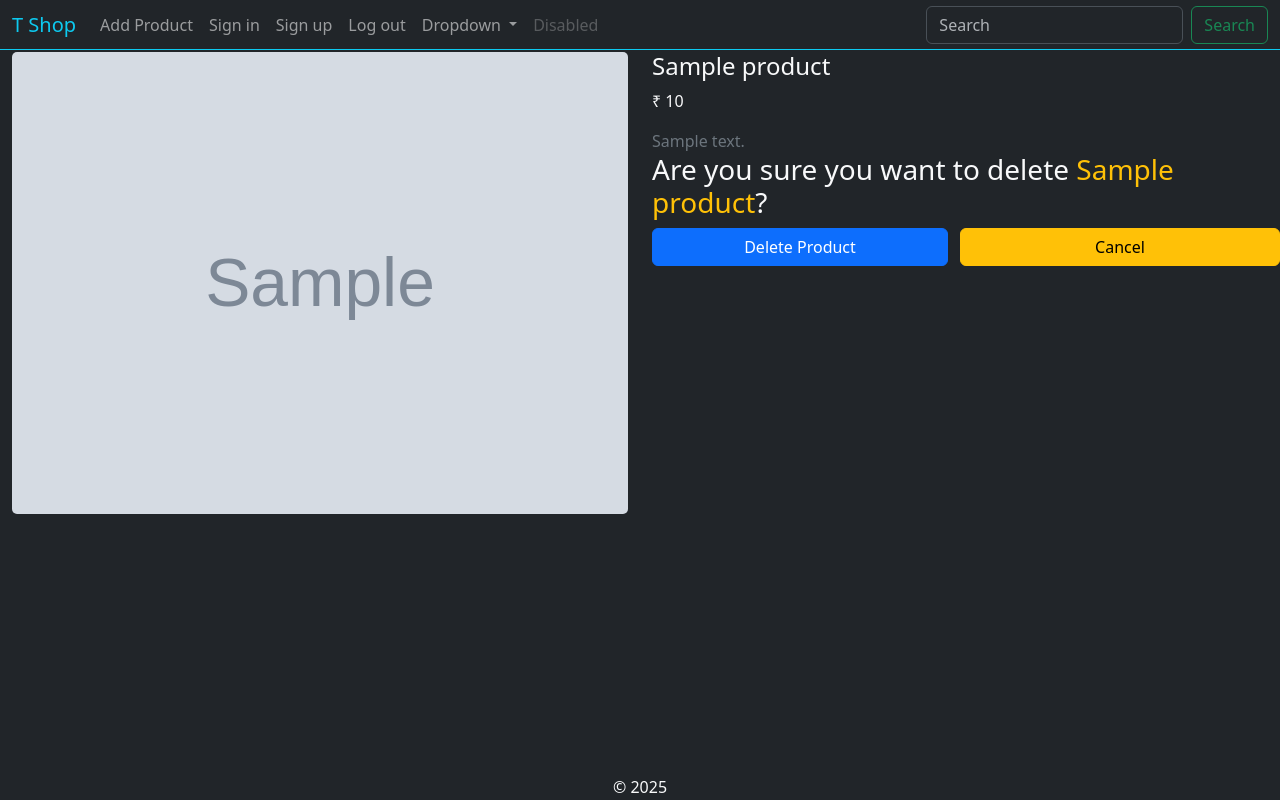
After one commit to ananthakrishnanpta/b421-shop, a Django app: page /product/del/1 in a window 1280 px wide. The commit adds this page. Run offline with Django 5.2, Linux system fonts and the light colour scheme; tables that the repository leaves empty hold one stand-in row (values such as "Sample post"); grey boxes marked "Sample" are stand-in pictures.

Commit message:
added CRUD operation views, updated urls and added templates

```diff
--- a/tshop/mainapp/models.py
+++ b/tshop/mainapp/models.py
@@ -26,7 +26,7 @@ class Product(models.Model):
                                                     # in the `MEDIA_URL`.
                                                     # The File path of the stored image will be stored in this column
                                                     # as VARCHAR in the db.
-
+    desc = models.TextField(max_length=500, null = True)
     # overriding the __str__ method
 
     def __str__(self):
--- a/tshop/mainapp/templates/base.html
+++ b/tshop/mainapp/templates/base.html
@@ -13,9 +13,9 @@
     <!-- custom css -->
      <link rel="stylesheet" href="{% static 'css/style.css' %}">
   </head>
-  <body>
+  <body class="bg-dark text-light">
     <!-- base.html -->
-    <header class="position-fixed w-100 top-0">
+    <header class="position-fixed w-100 top-0 border-info border-bottom">
         {% include 'includes/header.html' %}
     </header>
 
--- /dev/null
+++ b/tshop/mainapp/templates/delete_product.html
@@ -0,0 +1,44 @@
+{% extends 'base.html' %}
+
+{% block title %}
+Delete Product : {{product.name}}
+{% endblock %}
+
+
+{% block content %}
+
+<div class="container-fluid">
+    <div class="row">
+        <div class="col">
+            <img src="{{product.image.url}}" alt="" class="w-100 round-edge ">
+        </div>
+
+        <div class="col">
+            <h4>
+                {{product.name}}
+            </h4>
+            <p>
+                &#8377; {{ product.price }}
+            </p>
+            {% if product.desc %}
+            <div class="text-secondary">
+                {{product.desc}}
+            </div>
+            {% endif %}
+            <div>
+                <h3>Are you sure you want to delete <span class="text-warning">{{product.name}}</span>?</h3>
+                <div class="row w-60">
+                    <form method="post" class="col-6">
+                    {% csrf_token %}
+                    <button type="submit" class="btn btn-primary w-100">Delete Product</button>
+                </form>
+                <a href="{% url 'prod_detail' product.id %}" class="btn btn-warning col-6">Cancel</a>
+
+                </div>
+
+
+            </div>
+
+        </div>
+    </div>
+    {% endblock %}
--- a/tshop/mainapp/templates/includes/components/productCard.html
+++ b/tshop/mainapp/templates/includes/components/productCard.html
@@ -10,7 +10,11 @@
 
     <div class="card-body">
         <div class="card-title">
-            <h5>{{ product.name }}</h5>
+            <h5>
+                <a href="{% url 'prod_detail' product.id %}">
+                {{ product.name }}
+                </a>
+            </h5>
         </div>
         <p class="card-text">
             &#8377; {{ product.price }}
--- a/tshop/mainapp/templates/includes/header.html
+++ b/tshop/mainapp/templates/includes/header.html
@@ -1,18 +1,29 @@
 <!-- header.html -->
 <nav class="navbar navbar-expand-lg bg-dark" data-bs-theme = 'dark'>
   <div class="container-fluid">
-    <a class="navbar-brand text-info" href="#">T Shop</a>
+    <a class="navbar-brand text-info" href="{% url 'homepage' %}">T Shop</a>
     <button class="navbar-toggler" type="button" data-bs-toggle="collapse" data-bs-target="#navbarSupportedContent" aria-controls="navbarSupportedContent" aria-expanded="false" aria-label="Toggle navigation">
       <span class="navbar-toggler-icon"></span>
     </button>
     <div class="collapse navbar-collapse" id="navbarSupportedContent">
       <ul class="navbar-nav me-auto mb-2 mb-lg-0">
+
         <li class="nav-item">
-          <a class="nav-link active" aria-current="page" href="#">Home</a>
+          <a class="nav-link" href="{% url 'add_prod' %}">Add Product</a>
+        </li>
+
+        <li class="nav-item">
+          <a class="nav-link" href="">Sign in</a>
         </li>
         <li class="nav-item">
-          <a class="nav-link" href="#">Link</a>
+          <a class="nav-link" href="">Sign up</a>
         </li>
+
+        <li class="nav-item">
+          <a class="nav-link" href="">Log out</a>
+        </li>
+
+
         <li class="nav-item dropdown">
           <a class="nav-link dropdown-toggle" href="#" role="button" data-bs-toggle="dropdown" aria-expanded="false">
             Dropdown
--- a/tshop/mainapp/urls.py
+++ b/tshop/mainapp/urls.py
@@ -3,5 +3,9 @@ from django.urls import path
 from . import views
 
 urlpatterns = [
-    path('', views.homeView)
+    path('', views.homeView, name =  'homepage'),
+    path('product/<int:pk>', views.ProductDetails.as_view(), name = 'prod_detail'),
+    path('product/add', views.AddProduct.as_view(), name = 'add_prod'),
+    path('product/edit/<int:pk>', views.EditProduct.as_view(), name = 'edit_prod'),
+    path('product/del/<int:pk>', views.DeleteProduct.as_view(), name = 'del_prod')
 ]
--- a/tshop/mainapp/views.py
+++ b/tshop/mainapp/views.py
@@ -1,4 +1,7 @@
 from django.shortcuts import render
+
+# Importing generic Class Based Views (CBV)
+from django.views.generic import CreateView, ListView, DetailView, UpdateView, DeleteView
 
 from .models import Product
 # Create your views here.
@@ -11,3 +14,27 @@ def homeView(request):
     }
     template = 'home.html'
     return render(request, template, context) # this renders the response according to the request using the context
+
+
+class ProductDetails(DetailView):
+    model = Product
+    template_name = 'product_details.html'
+    context_object_name = 'product'
+
+
+class AddProduct(CreateView):
+    model = Product
+    fields = '__all__'
+    template_name = 'add_product.html'
+    success_url = '/'
+
+class EditProduct(UpdateView):
+    model = Product
+    fields = '__all__'
+    template_name = 'edit_product.html'
+    success_url = '/'
+
+class DeleteProduct(DeleteView):
+    model = Product
+    template_name = 'delete_product.html'
+    success_url = '/'
--- a/tshop/static/css/style.css
+++ b/tshop/static/css/style.css
@@ -6,10 +6,12 @@
 
 
 body {
+
     /* background-color: blue; */
     header {
         z-index: 10;
         height: 50px;
+
         nav {
             height: 100%;
         }
@@ -33,15 +35,17 @@ body {
                 width: 200px;
                 height: 250px;
                 margin: auto;
-                margin-top: 20px ;
+                margin-top: 20px;
                 overflow: hidden;
                 box-shadow: 1px 1px 1px 1px rgb(194, 194, 194);
                 background-color: rgb(238, 251, 255);
                 transition-duration: 2s;
+
                 /* background-color: black; */
                 .card-img {
                     height: 60%;
                     width: 100%;
+
                     img {
                         height: 100%;
                         width: 100%;
@@ -50,6 +54,7 @@ body {
                         filter: brightness(30%) saturate(0%);
                     }
                 }
+
                 .card-body {
                     padding: 5px;
                     height: 40%;
@@ -57,29 +62,38 @@ body {
                     display: flex;
                     flex-direction: column;
                     justify-content: space-evenly;
-                    .card-title, .card-text {
+
+                    .card-title,
+                    .card-text {
                         padding: 2px;
                         height: 25px;
                         /* border: 1px solid; */
                         margin-bottom: 0;
+
+                        a {
+                            font-size: medium;
+                            text-decoration: none;
+                        }
                     }
 
                     a {
                         width: 50%;
                         font-size: small;
                         height: 30px;
-                        padding:3px;
+                        padding: 3px;
                         margin: auto;
 
                     }
                 }
             }
+
             .card:hover {
                 background-color: white;
                 transition-duration: 0.5s;
                 box-shadow: 1px 1px 2px 1px rgb(62, 213, 255);
                 transform: scale(1.05);
-                .card-img{
+
+                .card-img {
                     img {
                         filter: brightness(100%) saturate(50%);
                         transition-duration: 0.5s;
@@ -89,9 +103,17 @@ body {
 
         }
 
+
+
     }
 
     footer {
         height: 25px;
     }
 }
+
+.round-edge {
+            border-radius: 5px;
+            overflow: hidden;
+
+        }
```
Also changed, not shown: tshop/mainapp/templates/add_product.html (added, +26 -0 lines), tshop/mainapp/templates/edit_product.html (added, +26 -0 lines), tshop/mainapp/templates/product_details.html (added, +41 -0 lines), tshop/mainapp/migrations/0002_product_desc.py (added).
